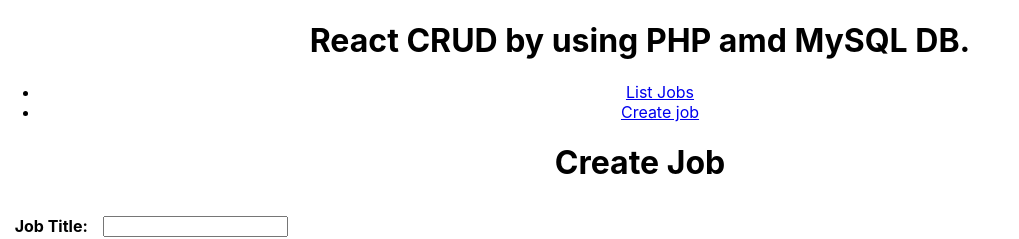
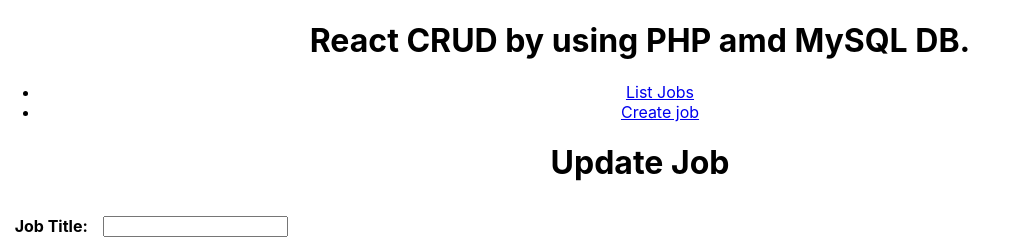
Before and after one commit to SahilIjaz/jobsearch, a React (Create React App) app: page /job/1/update in a window 1280 px wide. Shown: the top 239 px of the page, without its empty margins (0-1019 px from the left). Built offline with nearby package versions, Linux system fonts and the light colour scheme; no server answers.

Commit message:
new changes

```diff
--- a/src/componenets/Updatejobs.js
+++ b/src/componenets/Updatejobs.js
@@ -104,7 +104,7 @@
     //   </form>
     // </div>
     <div className="create-job">
-      <h1>Create Job</h1>
+      <h1>Update Job</h1>
       <form onSubmit={handleSubmit}>
         <table cellSpacing={"10"}>
           <tbody>
```
